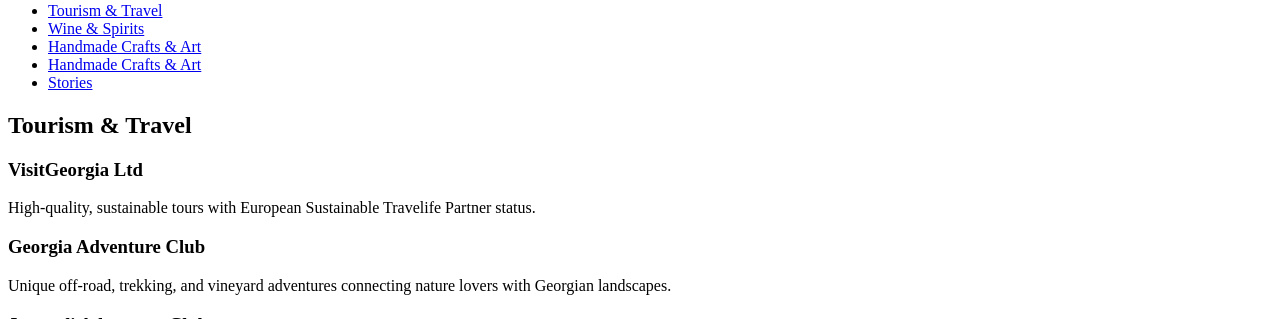
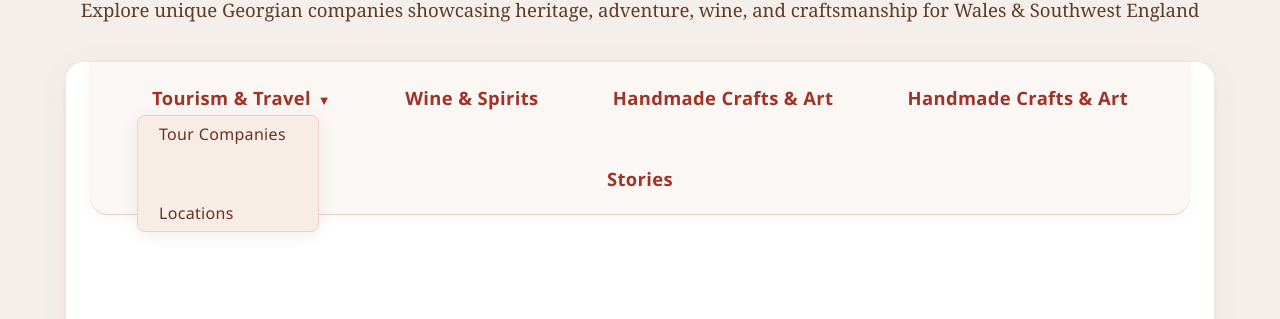
Before and after one commit to catlikesice/InvestInGeorgia, a plain HTML site: page index.html in a window 1280 px wide. Shown: the part 112-431 px from the top of the page. Drawn offline with Linux system fonts and the light colour scheme.

Commit message:
Update styles.css

```diff
--- a/styles.css
+++ b/styles.css
@@ -1,8 +1,78 @@
-/* ...existing styles... */
+/* Container for sidebar + main content */
+.container {
+    display: flex;
+    flex-direction: column;
+    max-width: 1100px;
+    margin: 2.5rem auto;
+    padding: 0 1.5rem;
+    gap: 2.5rem;
+    background: #fff;
+    border-radius: 18px;
+    box-shadow: 0 8px 32px rgba(163, 50, 38, 0.07), 0 1.5px 6px rgba(0,0,0,0.04);
+    position: relative;
+}
+
+/* Horizontal nav below header, not fixed */
+.sidebar {
+    width: 100%;
+    margin: 0 0 2.2rem 0;
+    position: static;
+    background: #faf7f5;
+    border-bottom: 1px solid #e0d1ca;
+    border-radius: 0 0 18px 18px;
+    padding: 1.1rem 0 1.1rem 0;
+    box-shadow: 0 2px 12px rgba(163, 50, 38, 0.06);
+    min-height: unset;
+    display: flex;
+    justify-content: center;
+    align-items: center;
+}
+
+.sidebar ul {
+    list-style: none;
+    padding: 0;
+    margin: 0;
+    display: flex;
+    gap: 2.8rem;
+    flex-wrap: wrap;
+    justify-content: center;
+    align-items: center;
+}
 
 .sidebar li {
     margin: 0;
     position: relative; /* Needed for dropdown */
+}
+
+.sidebar a {
+    color: #a33226;
+    text-decoration: none;
+    font-weight: 700;
+    font-size: 1.15rem;
+    letter-spacing: 0.02em;
+    transition: color 0.2s, background 0.2s, padding 0.2s;
+    display: block;
+    padding: 0.3em 0.8em;
+    border-radius: 6px;
+}
+
+.sidebar a:hover,
+.sidebar a:focus {
+    color: #fff;
+    background: #a33226;
+}
+
+/* Dropdown menu styles */
+.dropdown {
+    position: relative;
+}
+
+.dropdown-toggle::after {
+    content: " ▼";
+    font-size: 0.7em;
+    color: #a33226;
+    margin-left: 0.25em;
+    vertical-align: middle;
 }
 
 .dropdown-menu {
@@ -21,9 +91,146 @@
     gap: 0;
 }
 
+.dropdown-menu li {
+    margin: 0;
+    width: 100%;
+}
+
+.dropdown-menu a {
+    font-size: 1rem;
+    font-weight: 500;
+    color: #693122;
+    background: transparent;
+    padding: 0.4em 1.3em;
+    border-radius: 0;
+    transition: background 0.15s, color 0.15s;
+}
+
+.dropdown-menu a:hover,
+.dropdown-menu a:focus {
+    background: #a33226;
+    color: #fff;
+}
+
 .dropdown:hover > .dropdown-menu,
 .dropdown:focus-within > .dropdown-menu {
     display: flex;
 }
 
-/* ...rest of existing styles... */
+main {
+    flex: 1;
+    padding: 0.5rem 0 2rem 0;
+    min-width: 0;
+}
+
+main section {
+    margin-bottom: 3.5rem;
+}
+
+main h2 {
+    font-size: 2rem;
+    margin-bottom: 1.2rem;
+    color: #7e291a;
+    font-family: 'Georgia', serif;
+    letter-spacing: 0.01em;
+}
+
+main article {
+    margin-bottom: 1.6rem;
+    padding: 1.2rem 1.1rem;
+    background: #faf9f7;
+    border-radius: 10px;
+    box-shadow: 0 1px 4px rgba(163, 50, 38, 0.05);
+    transition: box-shadow 0.2s;
+}
+
+main article:hover {
+    box-shadow: 0 4px 18px rgba(163, 50, 38, 0.13);
+    background: #f5eeed;
+}
+
+main h3 {
+    font-size: 1.25rem;
+    margin-bottom: 0.3rem;
+    color: #28120b;
+    font-family: 'Georgia', serif;
+    font-weight: 700;
+    letter-spacing: 0.01em;
+}
+
+main p {
+    margin: 0;
+    color: #3e2a1d;
+    font-size: 1.06rem;
+    line-height: 1.6;
+}
+
+/* Typography and global tweaks */
+body {
+    background: #f4efeb;
+    font-family: 'Segoe UI', 'Georgia', serif;
+    color: #291812;
+    margin: 0;
+    padding: 0;
+    font-size: 17px;
+}
+
+header {
+    text-align: center;
+    margin: 2.5rem 0 2rem 0;
+}
+
+header h1 {
+    font-family: 'Georgia', serif;
+    font-size: 2.6rem;
+    margin: 0 0 0.8rem 0;
+    color: #28120b;
+    letter-spacing: 0.03em;
+    font-weight: bold;
+}
+
+header p {
+    color: #5e3c2b;
+    font-size: 1.16rem;
+    margin: 0;
+    font-family: 'Georgia', serif;
+}
+
+footer {
+    text-align: center;
+    margin: 3rem 0 1.2rem 0;
+    color: #988271;
+    font-size: 1rem;
+    font-family: 'Georgia', serif;
+    letter-spacing: 0.01em;
+}
+
+@media (max-width: 950px) {
+    .container {
+        flex-direction: column;
+        max-width: 98vw;
+        gap: 0.5rem;
+        padding: 0 0.5rem;
+    }
+    .sidebar {
+        border-radius: 0 0 16px 16px;
+        padding: 0.7rem 0 0.7rem 0;
+    }
+    .sidebar ul {
+        gap: 1.3rem;
+    }
+    .dropdown-menu {
+        min-width: 130px;
+        font-size: 0.9rem;
+    }
+}
+
+@media (max-width: 700px) {
+    header h1 { font-size: 1.6rem; }
+    main h2 { font-size: 1.2rem; }
+    .sidebar { font-size: 1rem; }
+    .container { padding: 0; }
+    main article { padding: 0.7rem 0.6rem; }
+    .sidebar ul { gap: 0.5rem; }
+    .dropdown-menu { min-width: 100px; font-size: 0.88rem; }
+}
```
